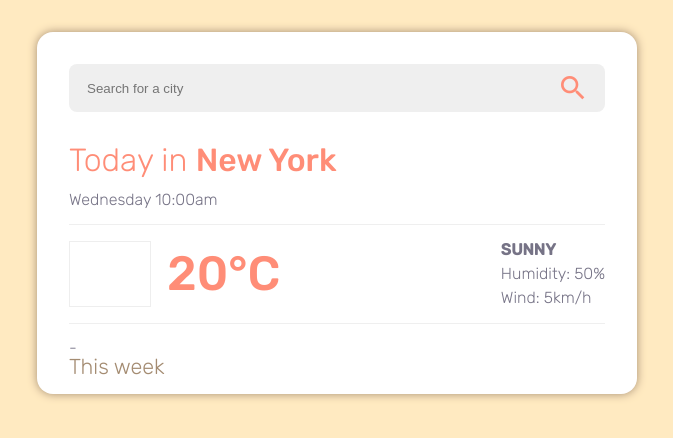
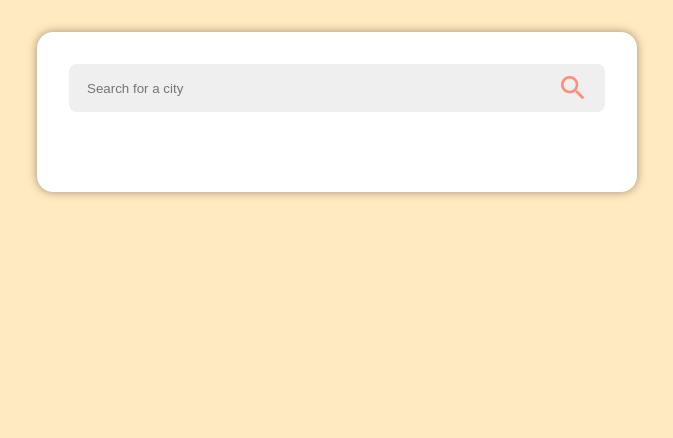
Before and after one commit to doubleedesign/WeatherAppReact, a React (Create React App) app: page / in a window 1280 px wide. Shown: the top 438 px of the page, without its empty margins (303-976 px from the left). Built offline with nearby package versions, Linux system fonts and the light colour scheme.

Commit message:
Pass city between components to show and update them when the city is entered

```diff
--- a/src/App.js
+++ b/src/App.js
@@ -5,24 +5,30 @@ import Search from "./Search";
 import Title from "./Title";
 import Today from "./Today";
 import Forecast from "./Forecast";
-import React from "react";
+import React, {useState} from "react";
 
 export default function App() {
+	let [city, setCity] = useState('');
 
+	// When a city is searched for, set the state so child components can pick it up
+	// Ref: https://www.geeksforgeeks.org/how-to-pass-data-from-one-component-to-other-component-in-reactjs/
+	function onCityChange(searchedCity) {
+		setCity(searchedCity);
+	}
 
 	return (
 		<main id="weather">
 			<section className="row">
-				<Search/>
+				<Search parentCallback = {onCityChange}/>
 			</section>
 			<section className="row">
-				<Title city="New York"/>
+				<Title city={city}/>
 			</section>
 			<section className="row">
-				<Today/>
+				<Today city={city}/>
 			</section>
-			<section className="row">-
-				<Forecast/>
+			<section className="row">
+				<Forecast city={city}/>
 			</section>
 		</main>
 	);
--- a/src/Forecast.js
+++ b/src/Forecast.js
@@ -1,9 +1,13 @@
-import React from 'react';
+import React, {Fragment} from 'react';
 
-export default function Forecast() {
-	return (
-		<React.Fragment>
-			<h2>This week</h2>
+// Output only shown when props.city exists
+// Ref: https://stackoverflow.com/a/24534492
+export default function Forecast(props) {
+
+	// Can't use Fragment here for some reason...?
+	const Output = () => (
+		<div>
+			<h2>This Week</h2>
 			<div id="forecast">
 				<div className="forecast-item"></div>
 				<div className="forecast-item"></div>
@@ -11,6 +15,12 @@ export default function Forecast() {
 				<div className="forecast-item"></div>
 				<div className="forecast-item"></div>
 			</div>
-		</React.Fragment>
+		</div>
+	)
+
+	return (
+		<Fragment>
+			{props.city ? <Output/> : null}
+		</Fragment>
 	);
 }
--- a/src/Search.js
+++ b/src/Search.js
@@ -1,10 +1,11 @@
 import React, {useState} from "react";
 
-export default function Search() {
+export default function Search(props) {
     let [city, setCity] = useState('');
 
     function handleSearch(event) {
         event.preventDefault();
+        props.parentCallback(city);
     }
 
     function updateCity(event) {
--- a/src/Title.js
+++ b/src/Title.js
@@ -1,9 +1,18 @@
-import React from "react";
+import React, {Fragment} from "react";
 
+// Title output only shown when props.city exists
+// Ref: https://stackoverflow.com/a/24534492
 export default function Title(props) {
-  return (
-    <h1>
-      Today in <strong id="city-name">{props.city}</strong>
-    </h1>
-  );
+
+	const Output = () => (
+		<h1>
+			Today in <strong id="city-name">{props.city}</strong>
+		</h1>
+	)
+
+	return (
+		<Fragment>
+			{props.city ? <Output/> : null}
+		</Fragment>
+	)
 }
--- a/src/Today.js
+++ b/src/Today.js
@@ -1,16 +1,25 @@
-import React from "react";
+import React, {Fragment} from "react";
 import Time from "./Time";
 import Temperature from "./Temperature";
 import Details from "./Details";
 
-export default function Today() {
-  return (
-    <div id="today">
-      <div className="today-text">
-        <Time />
-        <Temperature degrees="20" units="C" />
-        <Details description="Sunny" humidity="50" wind="5" />
-      </div>
-    </div>
-  );
+// Output only shown when props.city exists
+// Ref: https://stackoverflow.com/a/24534492
+export default function Today(props) {
+
+	const Output = () => (
+		<div id="today">
+			<div className="today-text">
+				<Time/>
+				<Temperature degrees="20" units="C"/>
+				<Details description="Sunny" humidity="50" wind="5"/>
+			</div>
+		</div>
+	)
+
+	return (
+		<Fragment>
+			{props.city ? <Output/> : null}
+		</Fragment>
+	)
 }
```
